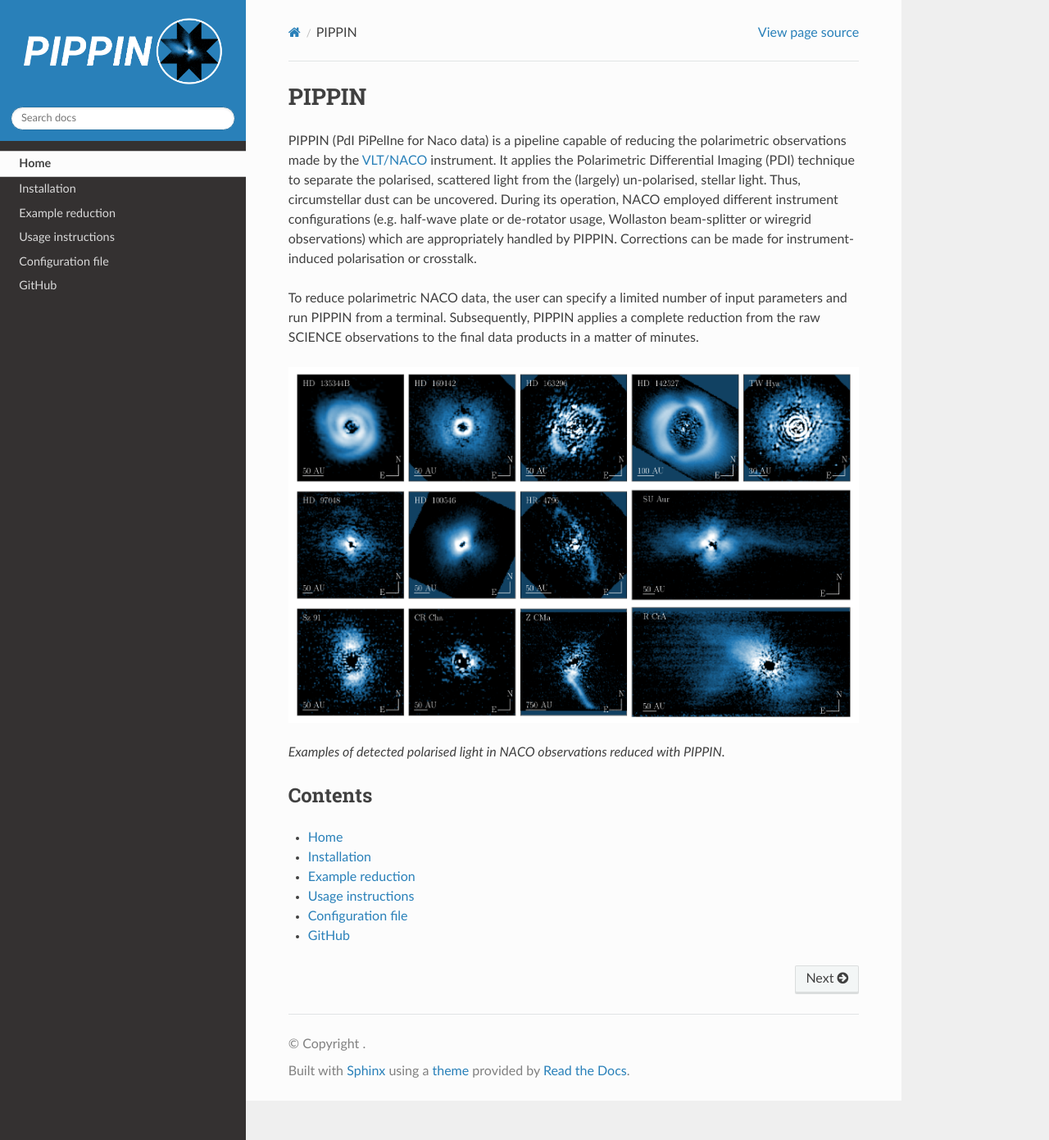
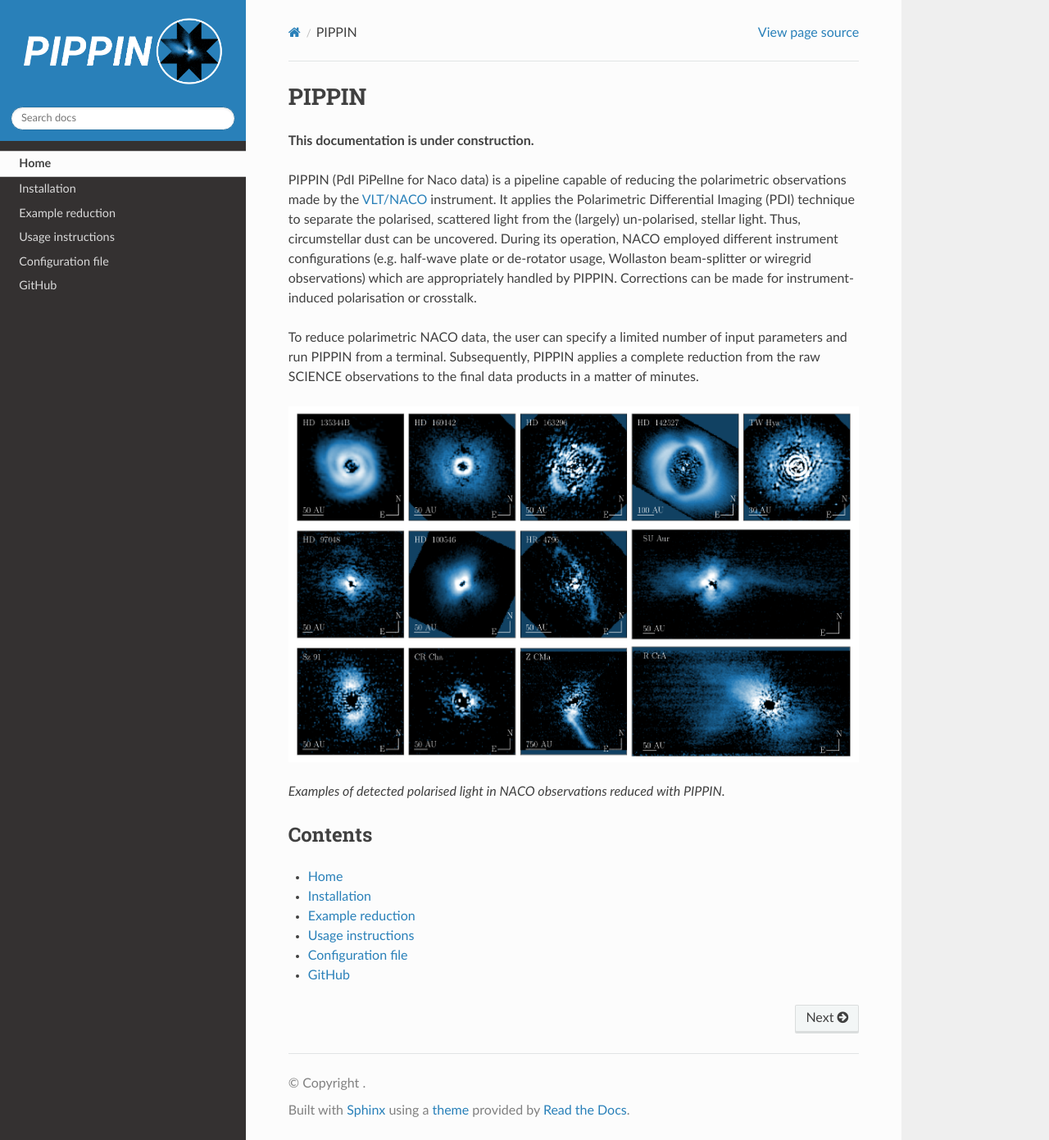
Before and after one commit to samderegt/PIPPIN-NACO, a Sphinx documentation site: the page built from docs/index.rst, in a window 1280 px wide and 1391 px high. Shown: the whole window at 82% size. Built offline with Sphinx 7.4.7 and the Read the Docs theme 2.0.0, drawn with Linux system fonts in a browser that asks for light colours.

Commit message:
Update index.rst

```diff
--- a/docs/index.rst
+++ b/docs/index.rst
@@ -1,6 +1,8 @@
 
 PIPPIN
 ======
+
+**This documentation is under construction.**
 
 PIPPIN (PdI PiPelIne for Naco data) is a pipeline capable of reducing the polarimetric observations made by the `VLT/NACO <https://www.eso.org/sci/facilities/paranal/decommissioned/naco.html>`_ instrument. It applies the Polarimetric Differential Imaging (PDI) technique to separate the polarised, scattered light from the (largely) un-polarised, stellar light. Thus, circumstellar dust can be uncovered. During its operation, NACO employed different instrument configurations (e.g. half-wave plate or de-rotator usage, Wollaston beam-splitter or wiregrid observations) which are appropriately handled by PIPPIN. Corrections can be made for instrument-induced polarisation or crosstalk.
 
```
